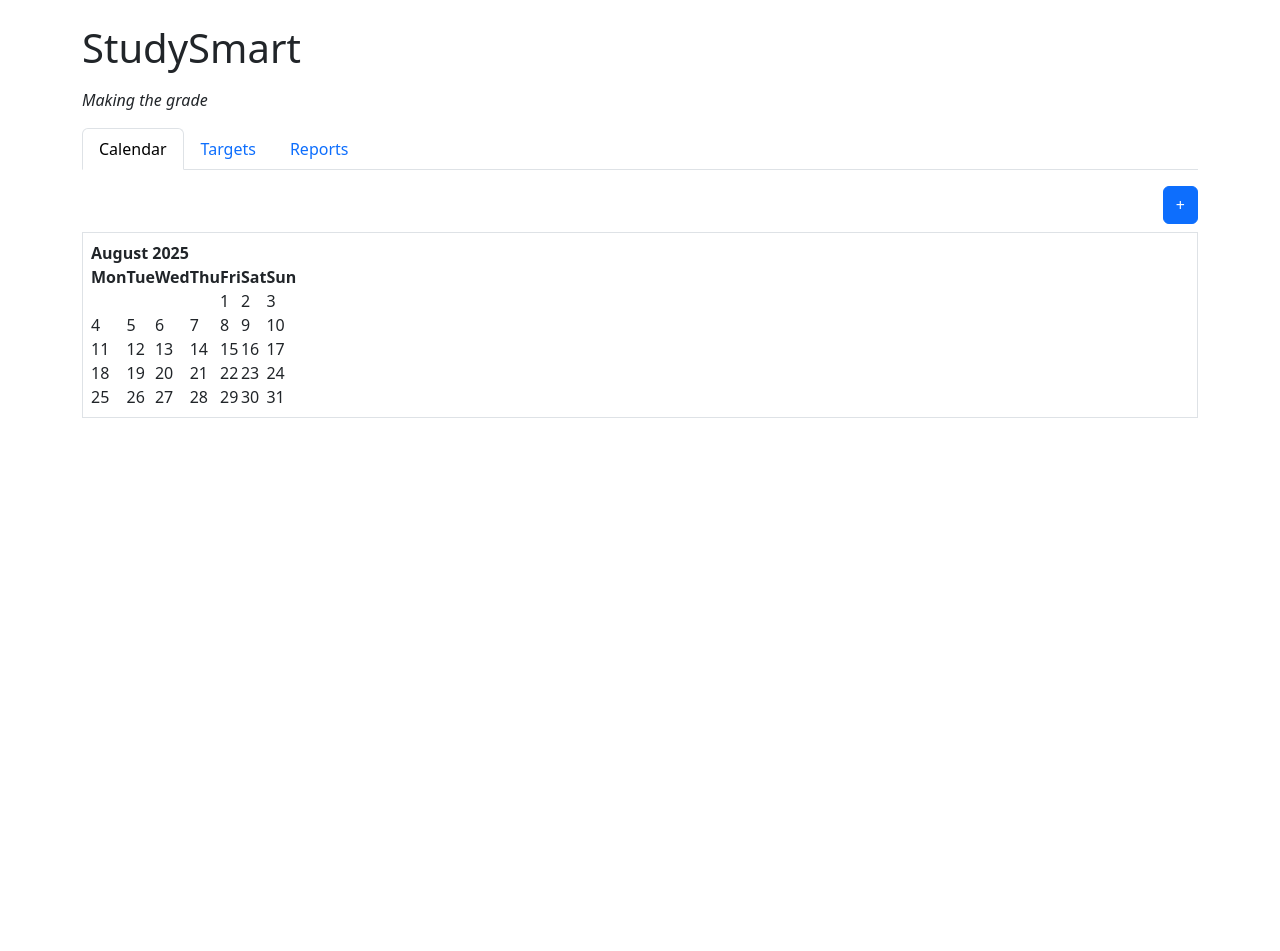
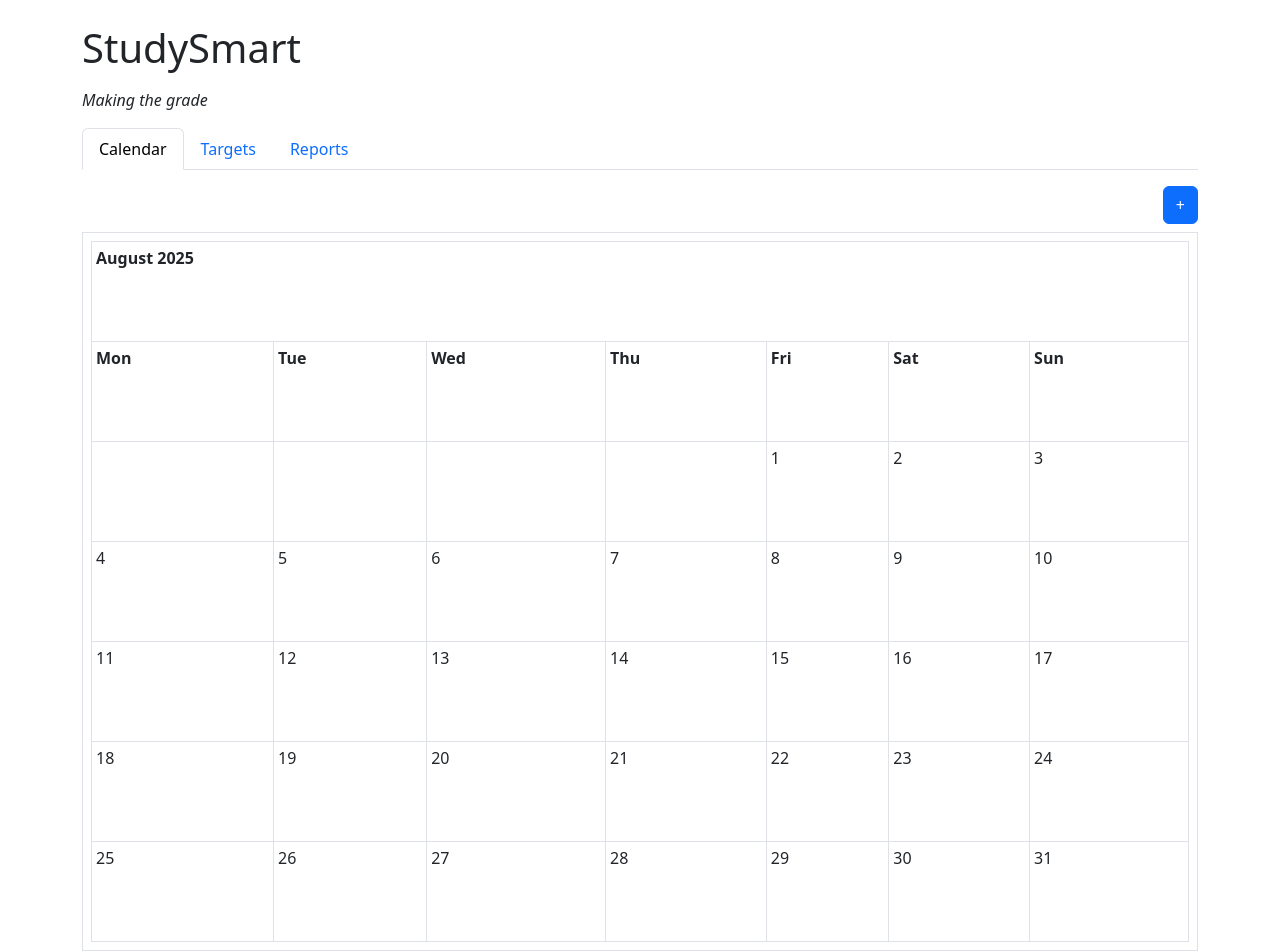
Before and after one commit to taciano-perez/studysmart, a Flask app: page / in a window 1280 px wide. Before the commit the page ends 418 px from the top, so only its background shows below. Run offline with Flask 3, Linux system fonts and the light colour scheme; data that the repository does not hold is empty; some libraries are stand-ins or nearby versions.

Commit message:
Add borders to calendar day cells for clarity

```diff
--- a/templates/index.html
+++ b/templates/index.html
@@ -168,6 +168,17 @@
     });
 </script>
 <style>
+    #calendar table {
+        width: 100%;
+        border-collapse: collapse;
+    }
+    #calendar th,
+    #calendar td {
+        border: 1px solid #dee2e6;
+        padding: 4px;
+        vertical-align: top;
+        height: 100px;
+    }
     .study-dots {
         margin-top: 4px;
         display: flex;
```
